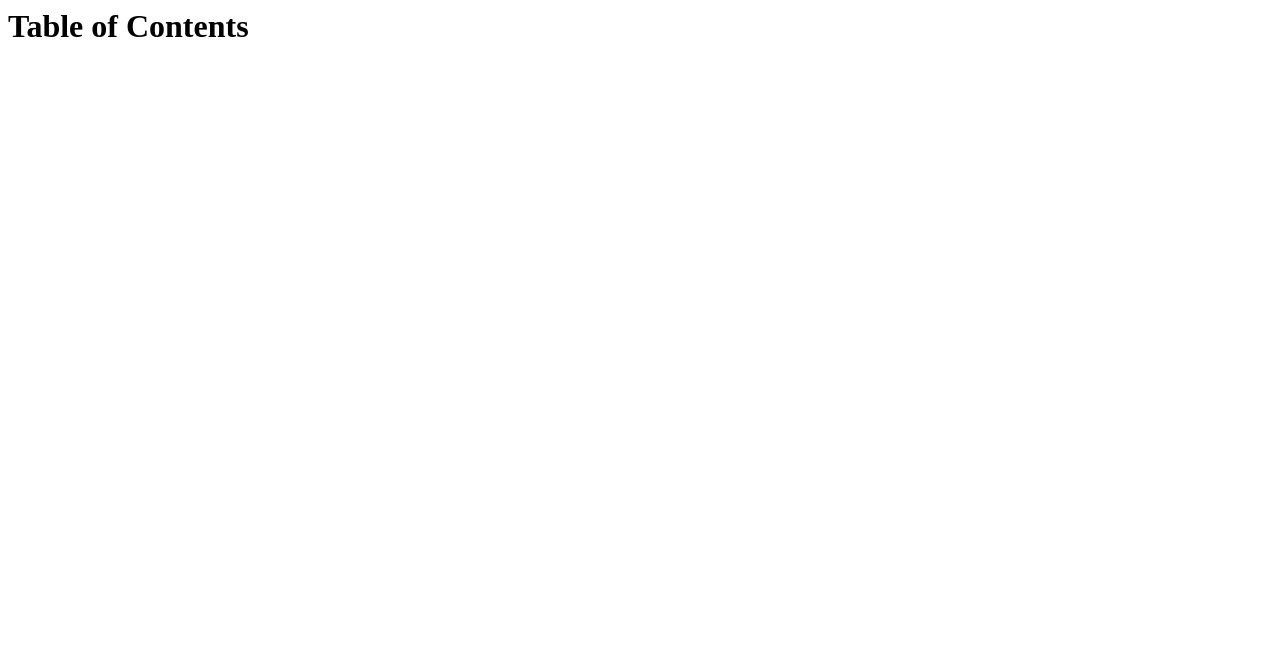
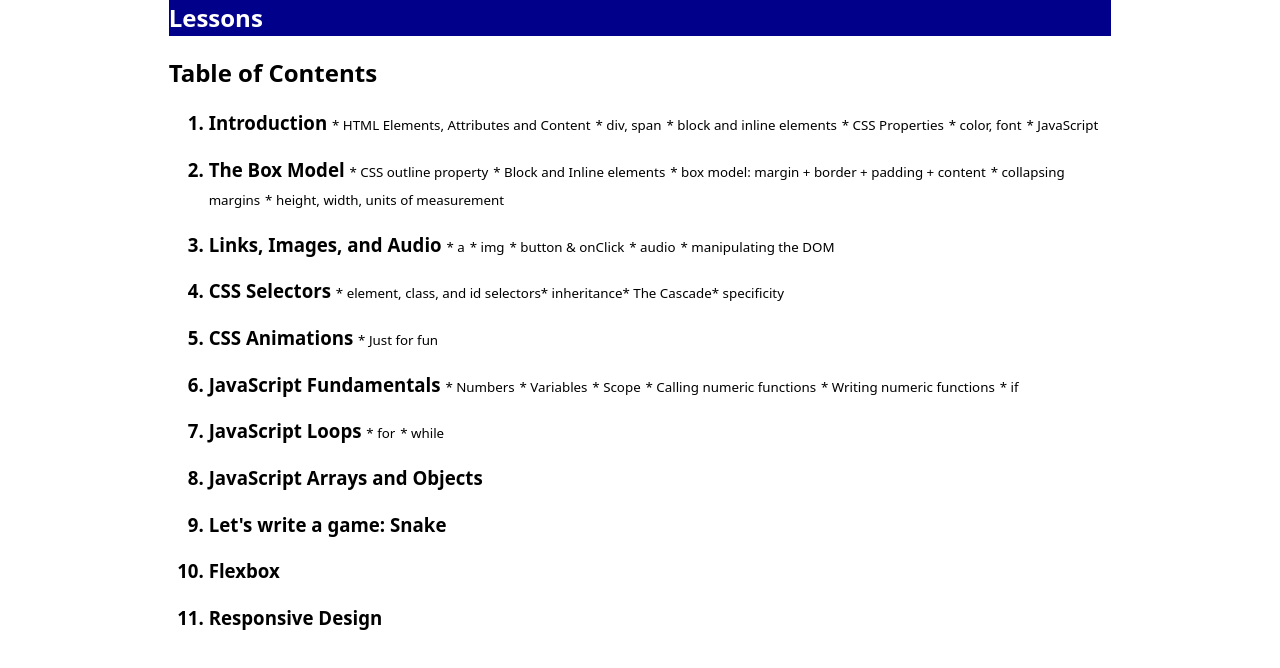
Before and after one commit to pspill/IntroToWebDevelopment, a plain HTML site: page lessons/index.html in a window 1280 px wide. Drawn offline with Linux system fonts and the light colour scheme.

Commit message:
update lessons index

```diff
--- a/base.css
+++ b/base.css
@@ -25,6 +25,7 @@ h1 {
     font-size: 18pt;
 }
 
-li, p + p {
+li,
+p+p {
     margin-top: 1em;
 }
--- a/lessons/index.html
+++ b/lessons/index.html
@@ -1 +1,69 @@
-<h1>Table of Contents</h1>
+<!DOCTYPE html>
+<html lang="en">
+
+<head>
+    <meta charset="UTF-8">
+    <meta http-equiv="X-UA-Compatible" content="IE=edge">
+    <meta name="viewport" content="width=device-width, initial-scale=1.0">
+    <title>Lessons</title>
+    <link href="../reset.css" rel="stylesheet">
+    <link href="../base.css" rel="stylesheet">
+    <link href="./lessons.css" rel="stylesheet">
+</head>
+
+<body>
+    <div class="layout">
+        <header>
+            <h1>Lessons</h1>
+        </header>
+        <main class="lessons">
+            <h1>Table of Contents</h1>
+            <ol>
+                <li>Introduction
+                    <span>HTML Elements, Attributes and Content</span>
+                    <span>div, span</span>
+                    <span>block and inline elements</span>
+                    <span>CSS Properties</span>
+                    <span>color, font</span>
+                    <span>JavaScript</span>
+                </li>
+                <li>The Box Model
+                    <span>CSS outline property</span>
+                    <span>Block and Inline elements</span>
+                    <span>box model: margin + border + padding + content</span>
+                    <span>collapsing margins</span>
+                    <span>height, width, units of measurement</span>
+                </li>
+                <li>Links, Images, and Audio
+                    <span>a</span>
+                    <span>img</span>
+                    <span>button & onClick</span>
+                    <span>audio</span>
+                    <span>manipulating the DOM</span>
+                </li>
+                <li>CSS Selectors <span>element, class, and id selectors</span><span>inheritance</span><span>The
+                        Cascade</span><span>specificity</span></li>
+                <li>CSS Animations <span>Just for fun</span></li>
+
+                <li>JavaScript Fundamentals
+                    <span>Numbers</span>
+                    <span>Variables</span>
+                    <span>Scope</span>
+                    <span>Calling numeric functions</span>
+                    <span>Writing numeric functions</span>
+                    <span>if</span>
+                </li>
+                <li>JavaScript Loops
+                    <span>for</span>
+                    <span>while</span>
+                </li>
+                <li>JavaScript Arrays and Objects</li>
+                <li>Let's write a game: Snake</li>
+                <li>Flexbox</li>
+                <li>Responsive Design</li>
+            </ol>
+        </main>
+    </div>
+</body>
+
+</html>
--- /dev/null
+++ b/lessons/lessons.css
@@ -0,0 +1,12 @@
+.lessons li {
+    font-weight: bold;
+}
+
+.lessons li span {
+    font-size: 10pt;
+    font-weight: normal;
+}
+
+.lessons li span:not(:empty)::before {
+    content: '* ';
+}
```
Also changed, not shown: index.html (+3 -1 lines), lessons/01_introduction.html (+30 -5 lines).
